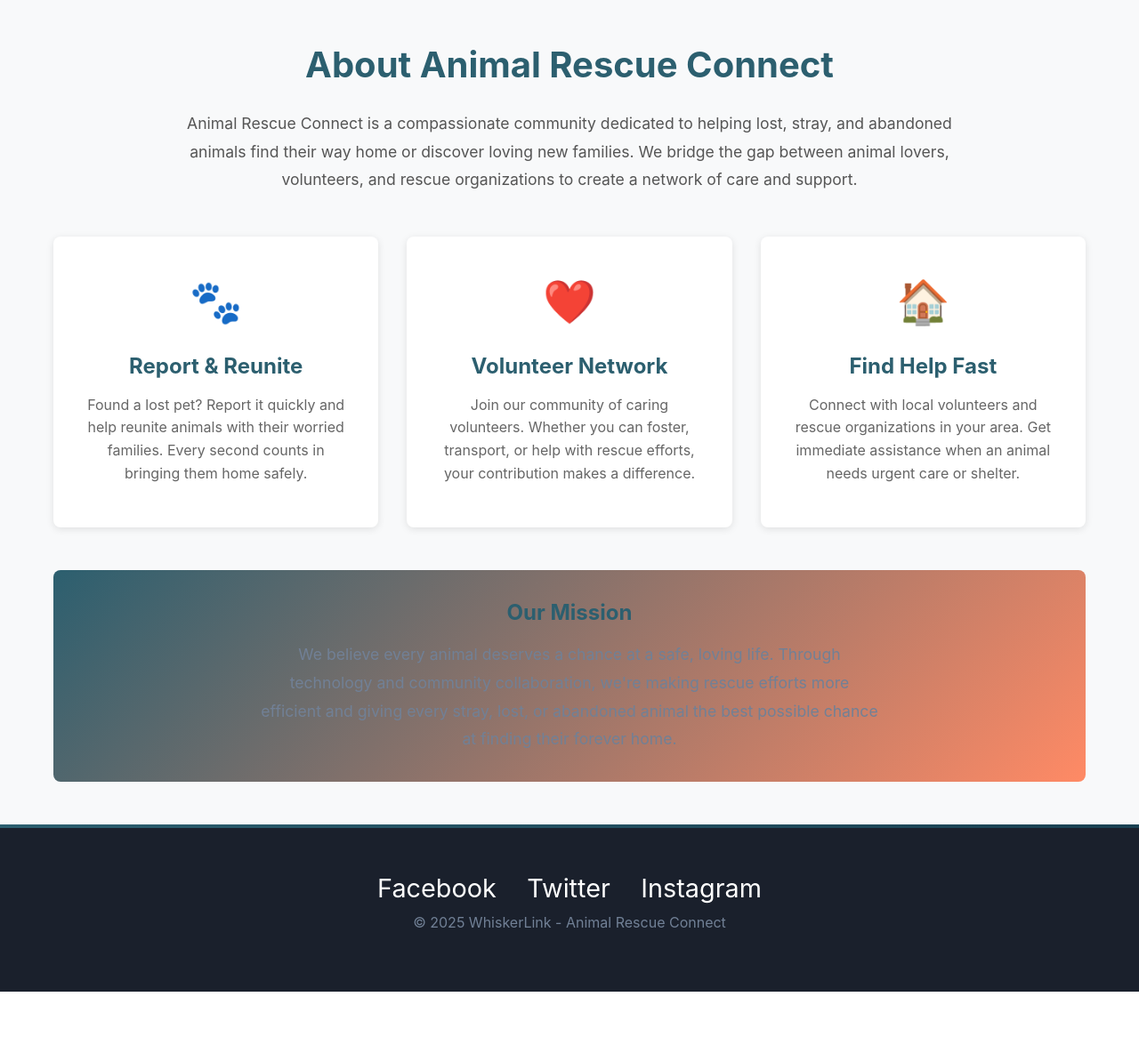
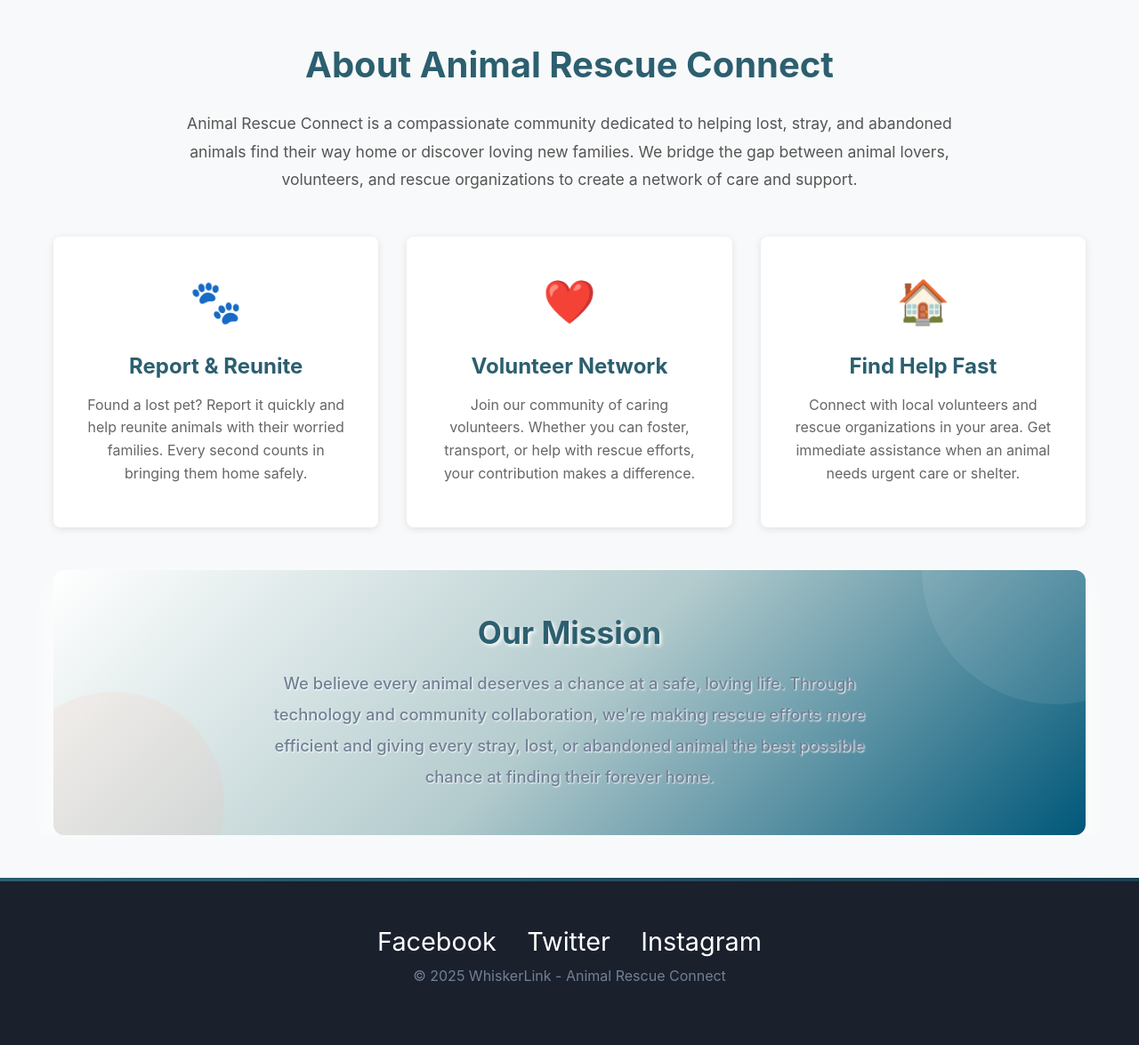
Before and after one commit to Dilharajay/WhiskerLink_HTM, a PHP site: page / in a window 1280 px wide. Shown: the part 355-1530 px from the top of the page at 89% size. Before the commit the page ends 1470 px from the top, so only its background shows below. Run offline with PHP 8.4, Linux system fonts and the light colour scheme.

Commit message:
Changed css in the file

```diff
--- a/index.php
+++ b/index.php
@@ -54,11 +54,15 @@ include 'header.php';
             </div>
         </div>
 
-        <div style="text-align: center; margin-top: 3rem; padding: 2rem; background: linear-gradient(135deg, var(--primary-color), var(--secondary-color)); border-radius: 8px; color: white;">
-            <h3 style="margin-bottom: 1rem;">Our Mission</h3>
-            <p style="font-size: 1.1rem; line-height: 1.8; max-width: 700px; margin: 0 auto;">
-                We believe every animal deserves a chance at a safe, loving life. Through technology and community collaboration, we're making rescue efforts more efficient and giving every stray, lost, or abandoned animal the best possible chance at finding their forever home.
-            </p>
+        <div style="text-align: center; margin-top: 3rem; padding: 3rem 2rem; background: linear-gradient(135deg, #ffffffff 0%, #b0c9cbf3 50%, #005779ff 100%); border-radius: 12px; color: white; box-shadow: 0 15px 35px rgba(255, 255, 255, 0.93); position: relative; overflow: hidden;">
+            <div style="position: absolute; top: -50%; right: -10%; width: 300px; height: 300px; background: rgba(255, 255, 255, 0.08); border-radius: 50%; z-index: 0;"></div>
+            <div style="position: absolute; bottom: -30%; left: -5%; width: 250px; height: 250px; background: rgba(255, 165, 137, 0.1); border-radius: 50%; z-index: 0;"></div>
+            <div style="position: relative; z-index: 1;">
+                <h3 style="margin-bottom: 1rem; font-size: 2.2rem; text-shadow: 2px 2px 4px rgba(255, 255, 255, 1);">Our Mission</h3>
+                <p style="font-size: 1.15rem; line-height: 1.9; max-width: 700px; margin: 0 auto; font-weight: 500; text-shadow: 1px 1px 2px rgba(255, 255, 255, 1);">
+                    We believe every animal deserves a chance at a safe, loving life. Through technology and community collaboration, we're making rescue efforts more efficient and giving every stray, lost, or abandoned animal the best possible chance at finding their forever home.
+                </p>
+            </div>
         </div>
     </div>
 </section>
```
